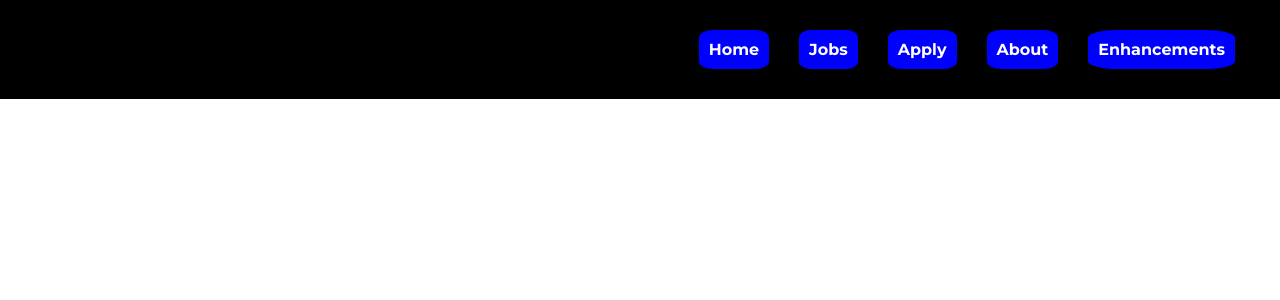
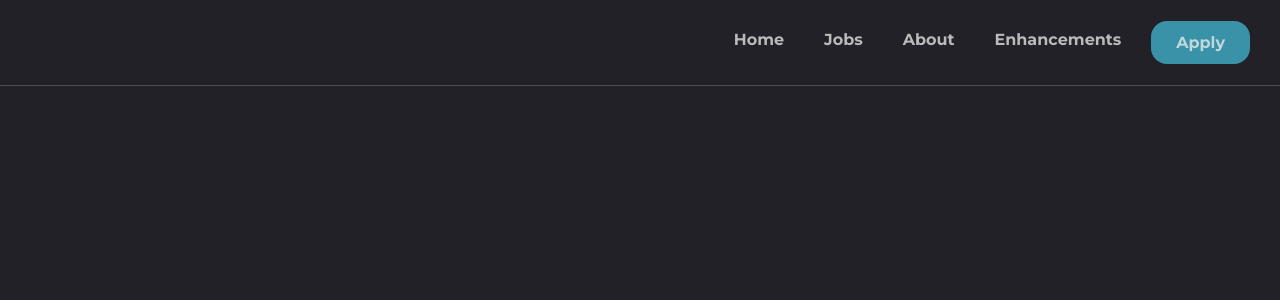
Before and after one commit to crostino8/computer-warriaz-project, a PHP site: page / in a window 1280 px wide. Shown: the top 300 px of the page. Run offline with PHP 8.4, Linux system fonts and the light colour scheme.

Commit message:
add links & styling to navbar

```diff
--- a/assign1/index.html
+++ b/assign1/index.html
@@ -10,12 +10,25 @@
 <body>
   <header>
     <nav>
+      <!-- <div id="nav_logo_container">
+        <img src="" alt="">
+      </div> -->
       <ul id="nav_list">
-        <li class="nav_list_item">Home</li>
-        <li class="nav_list_item">Jobs</li>
-        <li class="nav_list_item">Apply</li>
-        <li class="nav_list_item">About</li>
-        <li class="nav_list_item">Enhancements</li>
+        <li class="nav_list_item">
+          <a href="./index.html">Home</a>
+        </li>
+        <li class="nav_list_item">
+          <a href="./jobs.html">Jobs</a>
+        </li>
+        <li class="nav_list_item">
+          <a href="./about.html">About</a>
+        </li>
+        <li class="nav_list_item">
+          <a href="./enhancements.html">Enhancements</a>
+        </li>
+        <li>
+          <a class="pill_button" href="./apply.html">Apply</a>
+        </li>
       </ul>
     </nav>
   </header>
--- a/assign1/styles/style.css
+++ b/assign1/styles/style.css
@@ -5,7 +5,18 @@ created: [23/03/2023]
 last modified: [23/03/2023]
 description: [index.html]
 */
+
+/* Montserrat font */
 @import url('https://fonts.googleapis.com/css2?family=Montserrat:ital,wght@0,100;0,200;0,300;0,400;0,500;0,600;0,700;0,800;0,900;1,100;1,200;1,300;1,400;1,500;1,600;1,700;1,800;1,900&display=swap');
+
+/* CSS VARAIBLES */
+:root {
+  --main-color: rgba(238, 238, 238, 0.75);
+}
+
+/* ___________________________________________________________ */
+
+/* GLOBAL STYLING (APPLIES TO ALL .HTML FILES) */
 
 * {
   margin: 0;
@@ -14,10 +25,24 @@ description: [index.html]
   font-family: Montserrat, Arial, Helvetica, sans-serif;
 }
 
+body {
+  background-color: #212127;
+  color: var(--main-color);
+}
+
+a, a:hover {
+  color:  var(--main-color);
+  text-decoration: none;
+}
+
+/* ___________________________________________________________ */
+
+/* NAVBAR STYLING */
+/*     DANNY      */
 nav {
-  background-color: black;
-  color: white;
+  width: 100%;
   padding: 30px;
+  border-bottom: 1px solid rgba(255, 255, 255, 0.20);
 }
 
 #nav_list {
@@ -31,8 +56,47 @@ nav {
 .nav_list_item {
   margin: 0 15px;
   font-weight: bold;
-  background-color: blue;
-  padding: 10px;
-  text-align: center;
-  border-radius: 20%;
+  padding-bottom: 3px;
+  margin: 0 20px;
+  cursor: pointer;
 }
+
+.nav_list_item > a {
+  transition: color .4s ease;
+}
+
+.nav_list_item:hover > a {
+  color: white;
+}
+
+.nav_list_item:after {
+  content: '';
+	display: block;
+	margin: auto;
+	height: 3px;
+	width: 0px;
+	background: transparent;
+	transition: width .4s ease, background-color .4s ease;
+}
+
+.nav_list_item:hover:after {
+  width: 100%;
+  background-color: white;
+}
+
+/* SPECIAL CLASS FOR BLUE BUTTON ON NAVBAR */
+.pill_button {
+  font-weight: bold;
+  background-color: #3a92a8;
+  border-radius: 16px;
+  padding: 12px 25px;
+  margin-left: 10px;
+  transition: background-color .4s ease, color .4s ease;
+}
+
+.pill_button:hover {
+  background-color: #4aafc9;
+  color: white;
+}
+
+/* ___________________________________________________________ */
```
